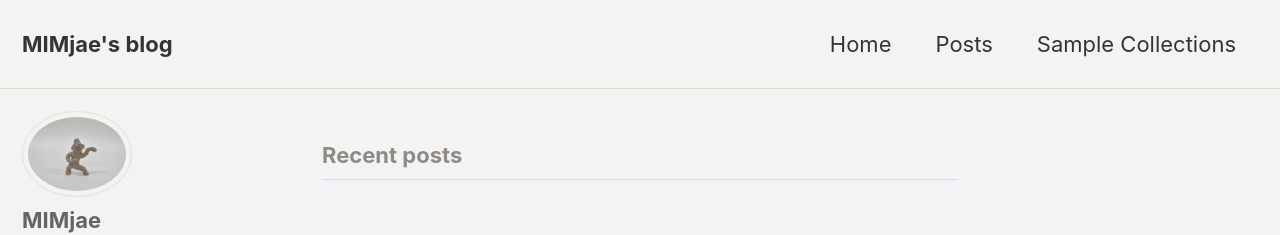
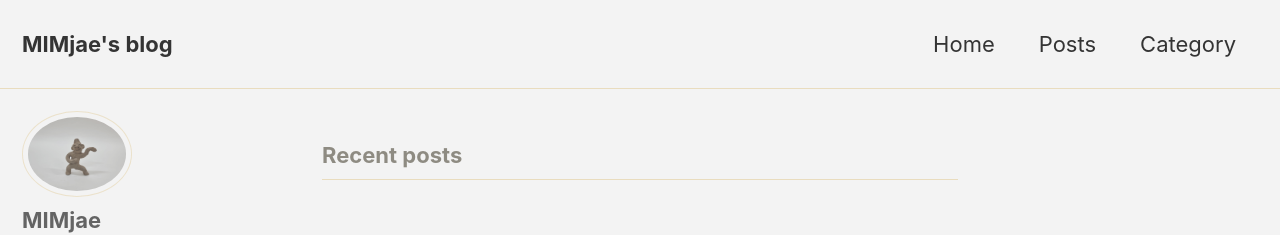
Before and after one commit to MIMjae/MIMjae.github.io, a Jekyll site: the page built from index.html, in a window 1280 px wide. Shown: the top 235 px of the page. Built offline with Jekyll 4.4.1, drawn with Linux system fonts in a browser that asks for light colours; cached includes are drawn as plain includes; the list of posts is cut into pages by our own code.

Commit message:
Update navigation.yml

```diff
--- a/_data/navigation.yml
+++ b/_data/navigation.yml
@@ -4,11 +4,12 @@ main:
 #     url: https://mmistakes.github.io/minimal-mistakes/docs/quick-start-guide/
   # - title: "About"
   #   url: https://mmistakes.github.io/minimal-mistakes/about/
+  - auto_categories: true
   - title: "Home"
     url: https://MIMjae.github.io
   - title: "Posts"
     url: /year-archive/
-  - title: "Sample Collections"
-    url: /collection-archive/
+  - title: "Category"
+    url: /categories/
   # - title: "Sitemap"
   #   url: /sitemap/
```
